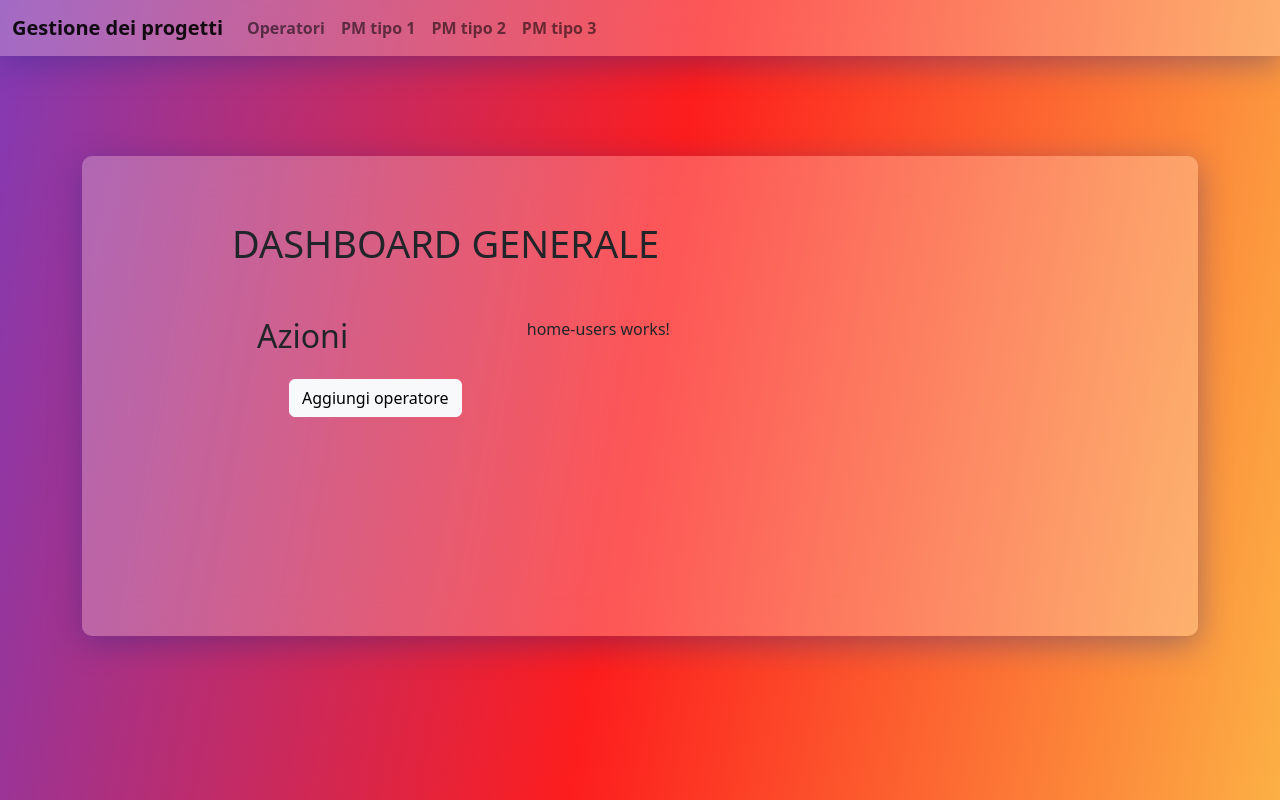
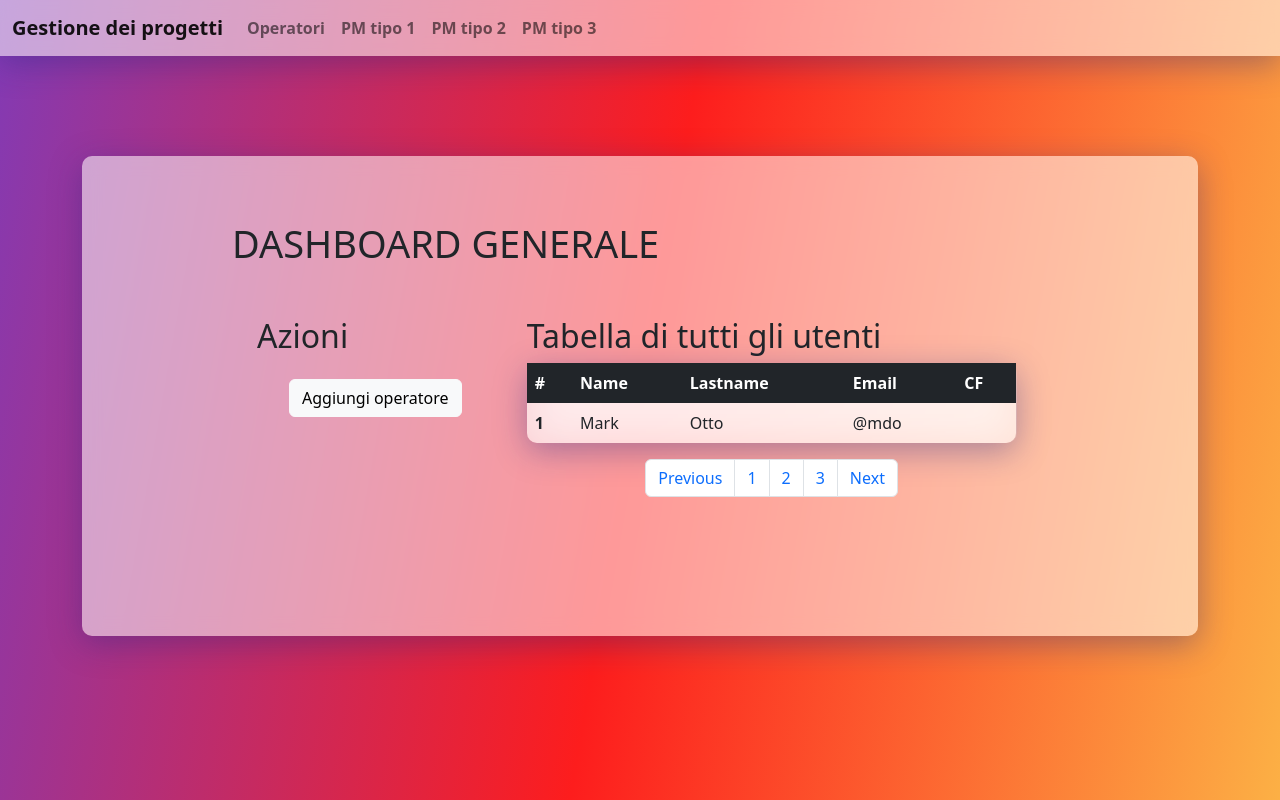
Before and after one commit to Pasqualecannavacciuolo/Project_Management_App_FRONTEND, an Angular app: page /operatori in a window 1280 px wide. Built offline with nearby package versions, Linux system fonts and the light colour scheme.

Commit message:
Cambiamenti minori di stile più aggiunta findAll

```diff
--- a/src/app/app.component.css
+++ b/src/app/app.component.css
@@ -1,6 +1,6 @@
 .navbar {
-  background: rgba( 255, 255, 255, 0.25 );
-  box-shadow: 0 8px 32px 0 rgba( 31, 38, 135, 0.37 );
-  backdrop-filter: blur( 20px );
-  -webkit-backdrop-filter: blur( 20px );
+  background: rgba( 255, 255, 255, 0.55 );
+box-shadow: 0 8px 32px 0 rgba( 31, 38, 135, 0.37 );
+backdrop-filter: blur( 9.5px );
+-webkit-backdrop-filter: blur( 9.5px );
 }
--- a/src/app/components/user/home-users/home-users.component.css
+++ b/src/app/components/user/home-users/home-users.component.css
@@ -0,0 +1,7 @@
+table {
+  background: rgba( 255, 255, 255, 0.55 );
+box-shadow: 0 8px 32px 0 rgba( 31, 38, 135, 0.37 );
+backdrop-filter: blur( 20px );
+-webkit-backdrop-filter: blur( 20px );
+border-radius: 10px;
+}
--- a/src/app/components/user/home-users/home-users.component.html
+++ b/src/app/components/user/home-users/home-users.component.html
@@ -1 +1,29 @@
-<p>home-users works!</p>
+<h2>Tabella di tutti gli utenti</h2>
+<table class="table table-borderless">
+  <thead class="table-dark">
+    <tr>
+      <th scope="col">#</th>
+      <th scope="col">Name</th>
+      <th scope="col">Lastname</th>
+      <th scope="col">Email</th>
+      <th scope="col">CF</th>
+    </tr>
+  </thead>
+  <tbody>
+    <tr>
+      <th scope="row">1</th>
+      <td>Mark</td>
+      <td>Otto</td>
+      <td>@mdo</td>
+    </tr>
+  </tbody>
+</table>
+<nav aria-label="Page navigation example">
+  <ul class="pagination justify-content-center">
+    <li class="page-item"><a class="page-link" href="#">Previous</a></li>
+    <li class="page-item"><a class="page-link" href="#">1</a></li>
+    <li class="page-item"><a class="page-link" href="#">2</a></li>
+    <li class="page-item"><a class="page-link" href="#">3</a></li>
+    <li class="page-item"><a class="page-link" href="#">Next</a></li>
+  </ul>
+</nav>
--- a/src/app/components/user/user.component.css
+++ b/src/app/components/user/user.component.css
@@ -1,8 +1,8 @@
 .page {
-  background: rgba( 255, 255, 255, 0.25 );
+  background: rgba( 255, 255, 255, 0.55 );
 box-shadow: 0 8px 32px 0 rgba( 31, 38, 135, 0.37 );
-backdrop-filter: blur( 20px );
--webkit-backdrop-filter: blur( 20px );
+backdrop-filter: blur( 9.5px );
+-webkit-backdrop-filter: blur( 9.5px );
 border-radius: 10px;
 }
 
--- a/src/app/services/user.service.ts
+++ b/src/app/services/user.service.ts
@@ -16,4 +16,9 @@ export class UserService {
     const url = "http://localhost:8080/saveOne";
     return this.http.post(url, user);
   }
+
+  getAllUsers(): Observable<Users[]> {
+    const url = "http://localhost:8080/findAll";
+    return this.http.get<Users[]>(url);
+  }
 }
```
